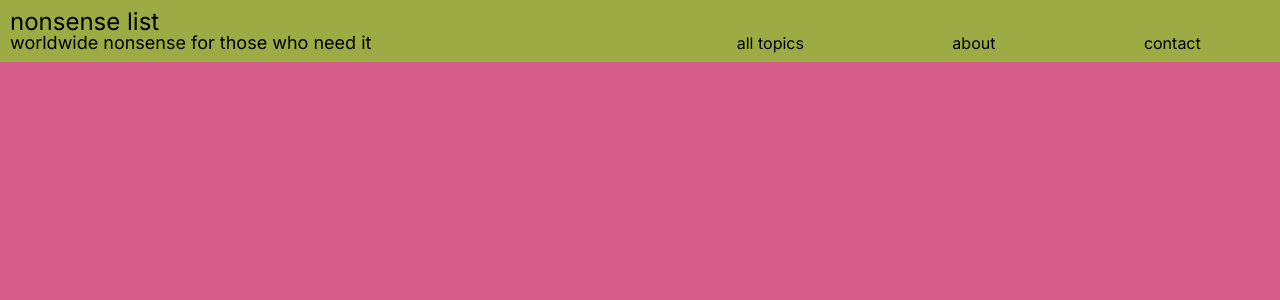
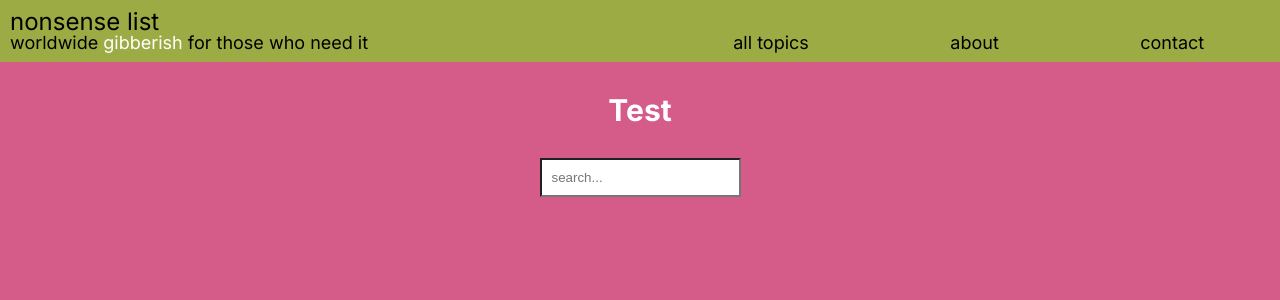
Before and after one commit to gracebmanning/nonsenselist, a React (Create React App) app: page / in a window 1280 px wide. Shown: the top 300 px of the page. Built offline with nearby package versions, Linux system fonts and the light colour scheme.

Commit message:
basic search bar

```diff
--- a/src/App.js
+++ b/src/App.js
@@ -1,10 +1,12 @@
 import './App.css';
-import Navbar from './Navbar/Navbar';
+import Navbar from './components/Navbar/Navbar';
+import Home from './components/Home/Home';
 
 function App() {
   return (
     <div className="App">
       <Navbar/>
+      <Home/>
     </div>
   );
 }
--- a/src/Navbar/Navbar.js
+++ /dev/null
@@ -1,17 +0,0 @@
-import './Navbar.css';
-
-export default function Navbar(){
-    return(
-        <nav className='nav'>
-            <div className='navHeader'>
-                <h1 className='navTitle'>nonsense list</h1>
-                <h2 className='navTagline'>worldwide nonsense for those who need it</h2>
-            </div>
-            <ul className='navList'>
-                <li className='navItem'>all topics</li>
-                <li className='navItem'>about</li>
-                <li className='navItem'>contact</li>
-            </ul>
-        </nav>
-    );
-}
--- /dev/null
+++ b/src/components/Home/Home.css
@@ -0,0 +1,27 @@
+.container{
+    display: flex;
+    flex-direction: column;
+    justify-content: center;
+    align-items: center;
+}
+
+.question{
+    font-size: 30px;
+    color: white;
+}
+
+.searchBar{
+    background-color: white;
+    color: var(--accent-two);
+    padding: 10px;
+}
+
+.searchList{
+    display: none;
+    list-style: none;
+    padding-left: 0px;
+}
+
+.searchList.expanded{
+    display: block;
+}
--- /dev/null
+++ b/src/components/Home/Home.js
@@ -0,0 +1,25 @@
+import './Home.css';
+import { useState } from 'react';
+import topics from '../../topics';
+
+function getFilteredTopics(query){
+    if(!query){
+        return topics;
+    }
+    return topics.filter(topic => topic.includes(query));
+}
+
+export default function Home(){
+    const [query, setQuery] = useState('');
+    const filteredTopics = getFilteredTopics(query);
+
+    return(
+        <div className='container'>
+            <h3 className='question'>Test</h3>
+            <input className='searchBar' type='text' placeholder='search...' onChange={e => setQuery(e.target.value)} />
+            <ul className={(query === '') ? 'searchList' : 'searchList expanded'}>
+                {filteredTopics.map(value => <h4 key={value}>{value}</h4>)}
+            </ul>
+        </div>
+    );
+};
--- a/src/Navbar/Navbar.css
+++ b/src/components/Navbar/Navbar.css
@@ -27,6 +27,12 @@
     font-size: 18px;
 }
 
+#taglineWord{
+    margin: 0px;
+    display: inline;
+    color: white;
+}
+
 .navList{
     margin: 2px 5px 5px 0px;
     width: 50%;
@@ -37,5 +43,13 @@
 }
 
 .navItem{
+    font-size: 18px;
+    text-decoration: none;
+    color: black;
+    transition: ease-out 0.2s;
+}
 
+.navItem:hover{
+    color: white;
+    transition: ease-in 0.2s;
 }
--- /dev/null
+++ b/src/components/Navbar/Navbar.js
@@ -0,0 +1,35 @@
+import './Navbar.css';
+import synonyms from './synonyms';
+
+function taglineWord(){
+    var word = synonyms[Math.floor(Math.random() * synonyms.length)];
+    return(word);
+}
+
+export default function Navbar(){
+    return(
+        <nav className='nav'>
+            <div className='navHeader'>
+                <h1 className='navTitle'>nonsense list</h1>
+                <h2 className='navTagline'>worldwide <p id='taglineWord'>{taglineWord()}</p> for those who need it</h2>
+            </div>
+            <ul className='navList'>
+                <li>
+                    <a className='navItem' href='all'>
+                        all topics
+                    </a>
+                </li>
+                <li>
+                    <a className='navItem' href='about'>
+                        about
+                    </a>
+                </li>
+                <li>
+                    <a className='navItem' href='contact'>
+                        contact
+                    </a>
+                </li>
+            </ul>
+        </nav>
+    );
+}
--- /dev/null
+++ b/src/components/Navbar/synonyms.js
@@ -0,0 +1,6 @@
+const synonyms = [
+    "nonsense", "balderdash", "gibberish", "claptrap",
+    "rubbish", "hogwash", "baloney", "gobbledygook",
+    "folly", "babble", "madness", "mumbo jumbo", "silliness"
+];
+export default synonyms;
--- /dev/null
+++ b/src/topics.js
@@ -0,0 +1,5 @@
+let topics = [
+    'bananas', 'monkeys'
+];
+
+export default topics;
```
